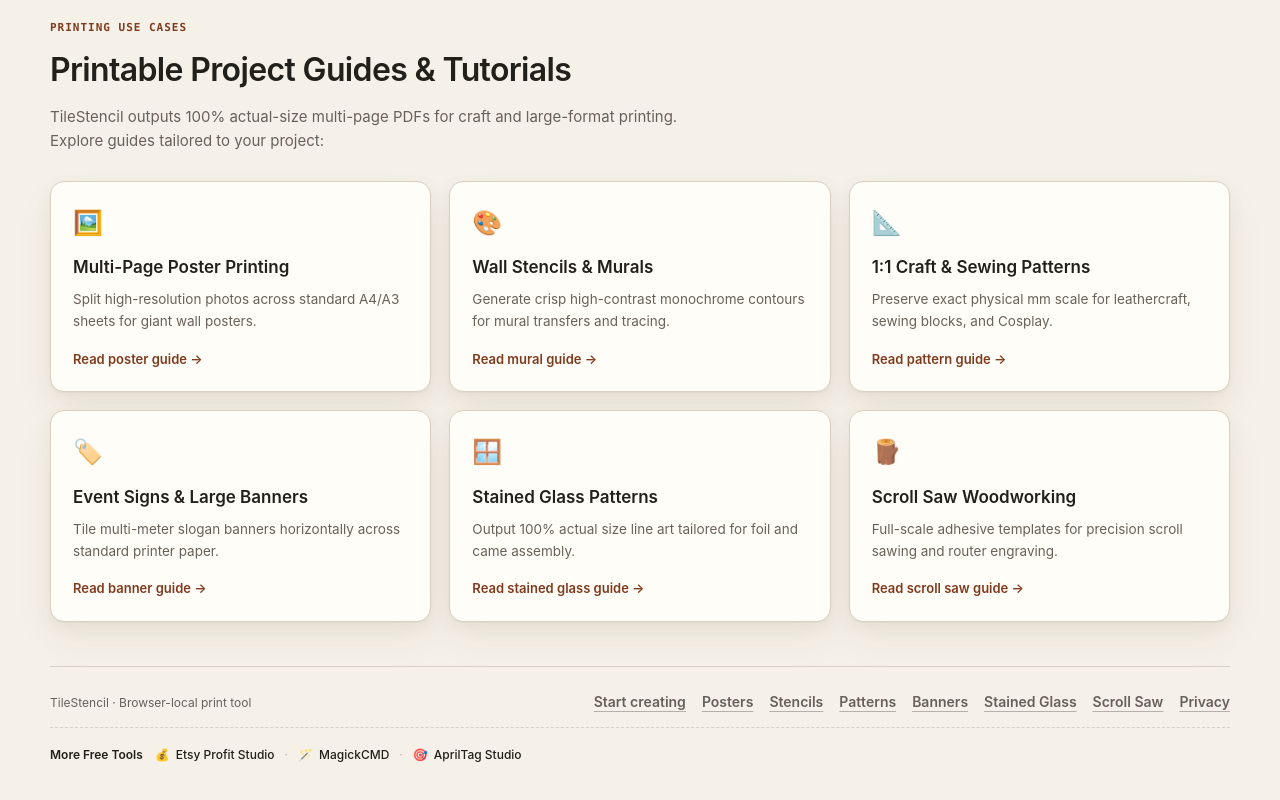
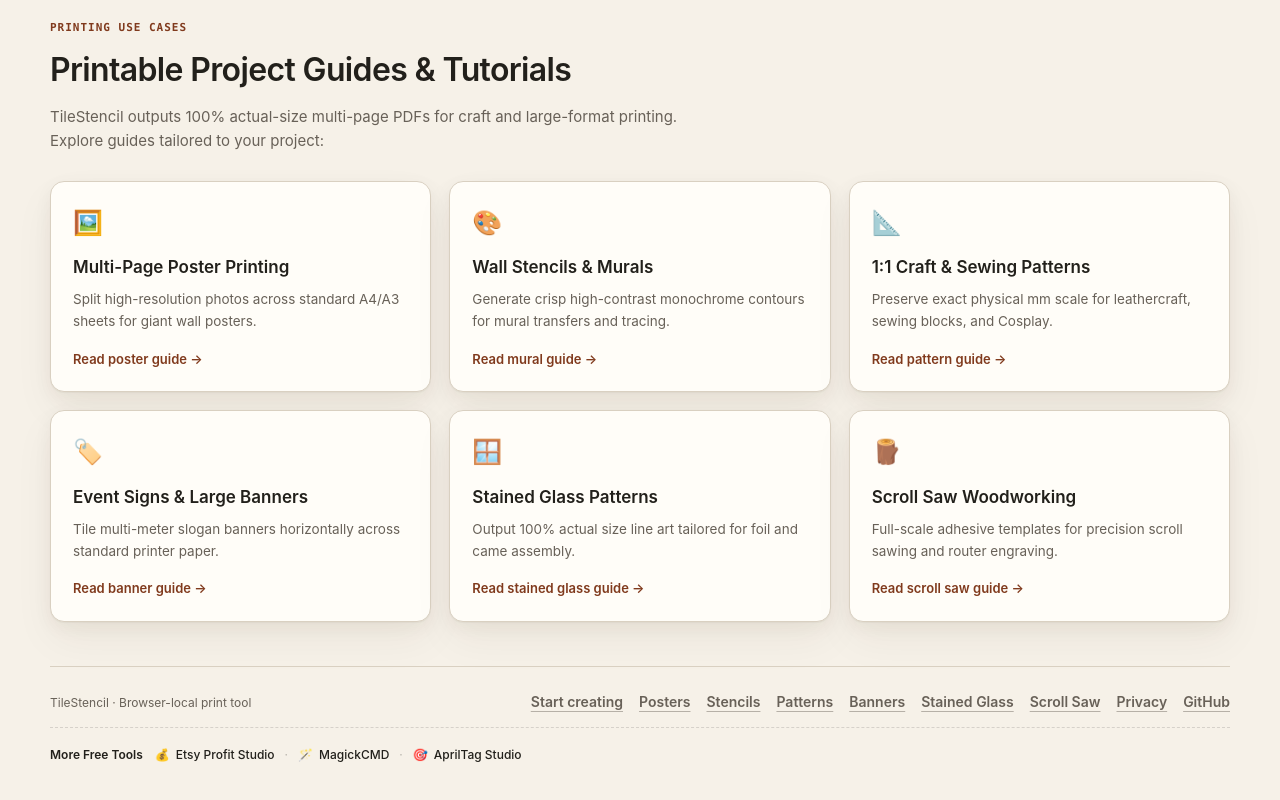
Before and after one commit to ismilewolf-eng/tilestencil, a Next.js app: page / in a window 1280 px wide. Shown: the part 1820-2620 px from the top of the page. Built offline with nearby package versions, Linux system fonts and the light colour scheme.

Commit message:
docs: link open-source repository from site footer

```diff
--- a/components/SiteFooter.tsx
+++ b/components/SiteFooter.tsx
@@ -44,6 +44,7 @@
           <Link href={localizedPath(locale, "stainedGlassGuide")}>{text(locale, "彩色玻璃", "Stained Glass")}</Link>
           <Link href={localizedPath(locale, "scrollSawGuide")}>{text(locale, "木工线锯", "Scroll Saw")}</Link>
           <Link href={localizedPath(locale, "privacy")}>{text(locale, "隐私说明", "Privacy")}</Link>
+          <a href="https://github.com/ismilewolf-eng/tilestencil" target="_blank" rel="noopener noreferrer">GitHub</a>
         </div>
       </div>
       <div className="footer-tools">
```
